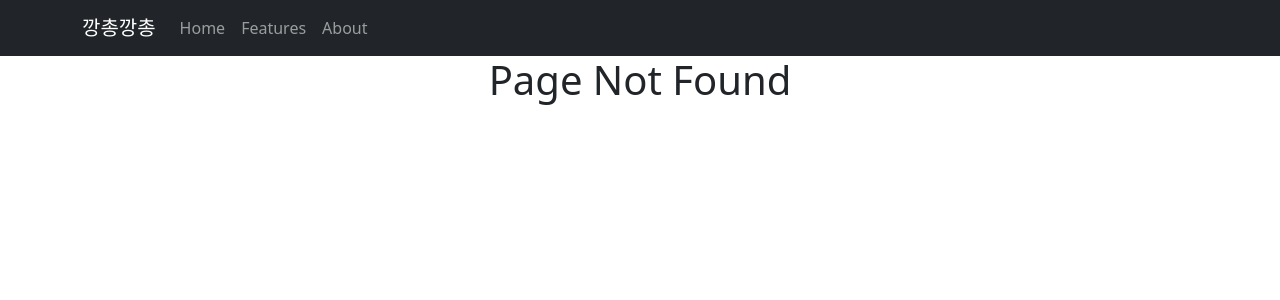
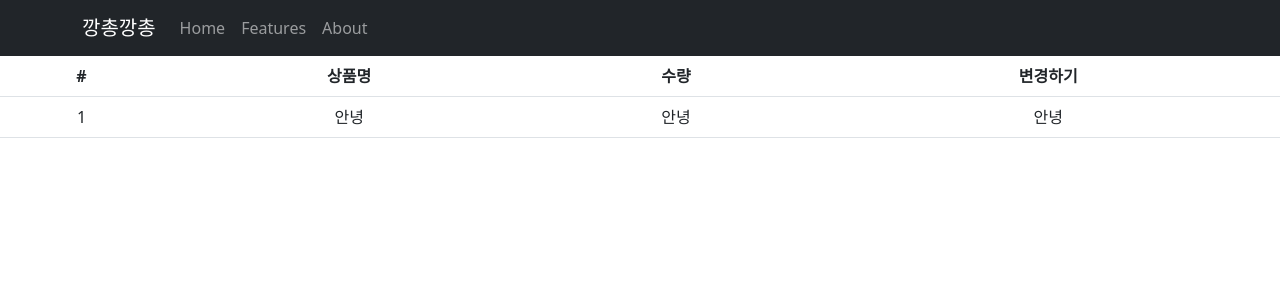
Before and after one commit to yeonji-dev/react-review-project, a React (Create React App) app: page /cart in a window 1280 px wide. Before the commit this address had no page. Shown: the top 300 px of the page. Built offline with nearby package versions, Linux system fonts and the light colour scheme.

Commit message:
Redux toolkit 설치 & 설정

```diff
--- a/package.json
+++ b/package.json
@@ -3,6 +3,7 @@
   "version": "0.1.0",
   "private": true,
   "dependencies": {
+    "@reduxjs/toolkit": "^1.9.3",
     "@testing-library/jest-dom": "^5.16.5",
     "@testing-library/react": "^13.4.0",
     "@testing-library/user-event": "^13.5.0",
@@ -11,6 +12,7 @@
     "react": "^18.2.0",
     "react-bootstrap": "^2.7.2",
     "react-dom": "^18.2.0",
+    "react-redux": "^8.0.5",
     "react-router-dom": "^6.8.1",
     "react-scripts": "5.0.1",
     "styled-components": "^5.3.6",
--- a/src/App.js
+++ b/src/App.js
@@ -6,6 +6,7 @@
 import ListComponent from "./components/ListComponent";
 import NavbarComponent from "./components/common/NavbarComponent";
 import DetailComponent from "./components/DetailComponent";
+import Cart from "./components/Cart";
 
 function App() {
   return (
@@ -17,7 +18,9 @@
                     {/*<Route path={"/list"} element={<ListComponent/>}/>*/}
                     <Route path={"detail/:id"} element={<DetailComponent/>}/>
                     <Route path={"about"} element={<div>어바웃페이지</div>}/>
+
                 </Route>
+                <Route path={"/cart"} element={<Cart/>}/>
                 <Route path="*" element={<PageException exceptionText={"Page Not Found"} />}/>
             </Routes>
         </div>
--- /dev/null
+++ b/src/components/Cart.js
@@ -0,0 +1,26 @@
+import {Table} from "react-bootstrap";
+
+const Cart = () => {
+    return (
+        <Table>
+            <thead>
+            <tr>
+                <th>#</th>
+                <th>상품명</th>
+                <th>수량</th>
+                <th>변경하기</th>
+            </tr>
+            </thead>
+            <tbody>
+            <tr>
+                <td>1</td>
+                <td>안녕</td>
+                <td>안녕</td>
+                <td>안녕</td>
+            </tr>
+            </tbody>
+        </Table>
+    );
+};
+
+export default Cart;
--- a/src/index.js
+++ b/src/index.js
@@ -4,13 +4,17 @@
 import App from './App';
 import reportWebVitals from './reportWebVitals';
 import { BrowserRouter } from "react-router-dom";
+import { Provider } from "react-redux";
+import store from "./store";
 
 const root = ReactDOM.createRoot(document.getElementById('root'));
 root.render(
   <React.StrictMode>
-      <BrowserRouter>
-          <App />
-      </BrowserRouter>
+      <Provider store={store}>
+          <BrowserRouter>
+              <App />
+          </BrowserRouter>
+      </Provider>
   </React.StrictMode>
 );
 
--- /dev/null
+++ b/src/store.js
@@ -0,0 +1,5 @@
+import { configureStore } from "@reduxjs/toolkit";
+
+export default configureStore({
+    reducer:{}
+})
```
Also changed, not shown: 2 other files (tests, documents, lock files or other folders).
